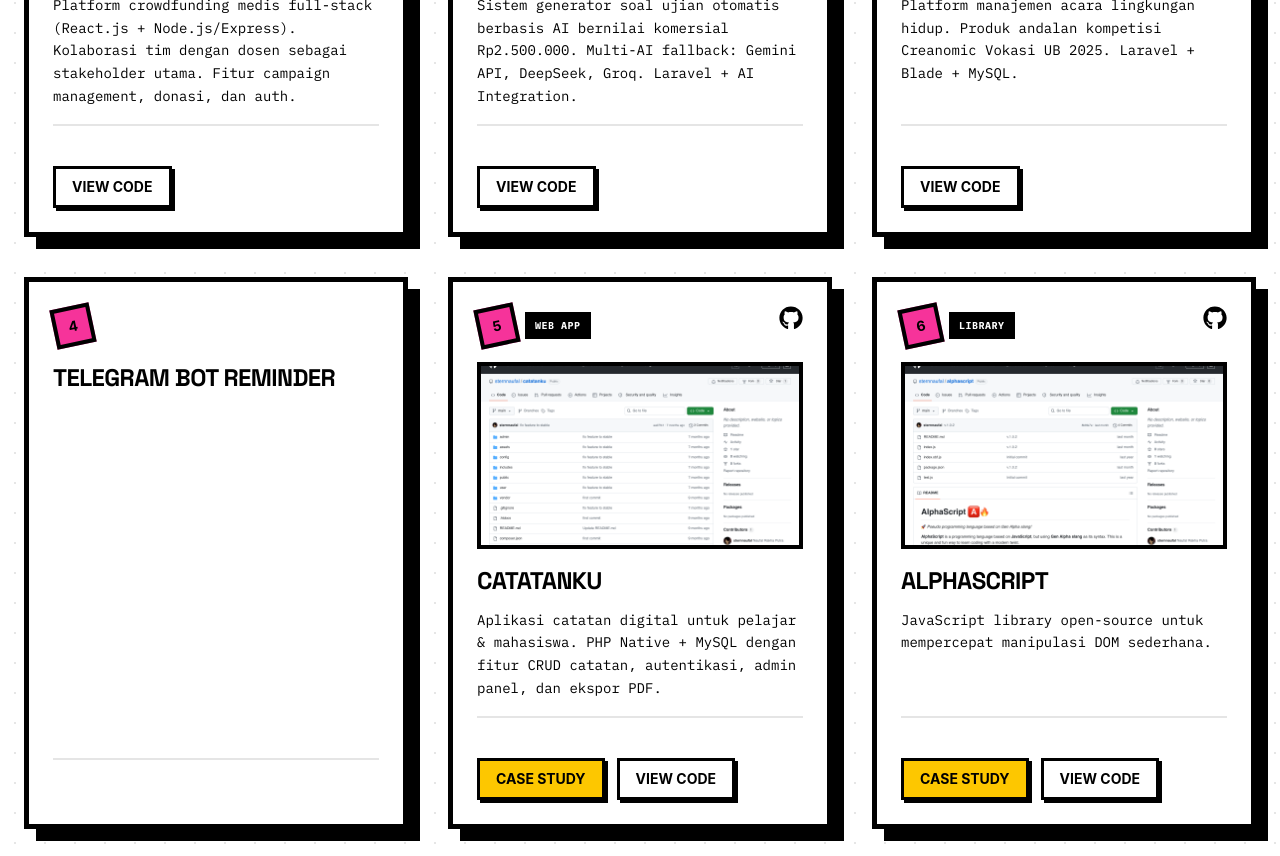
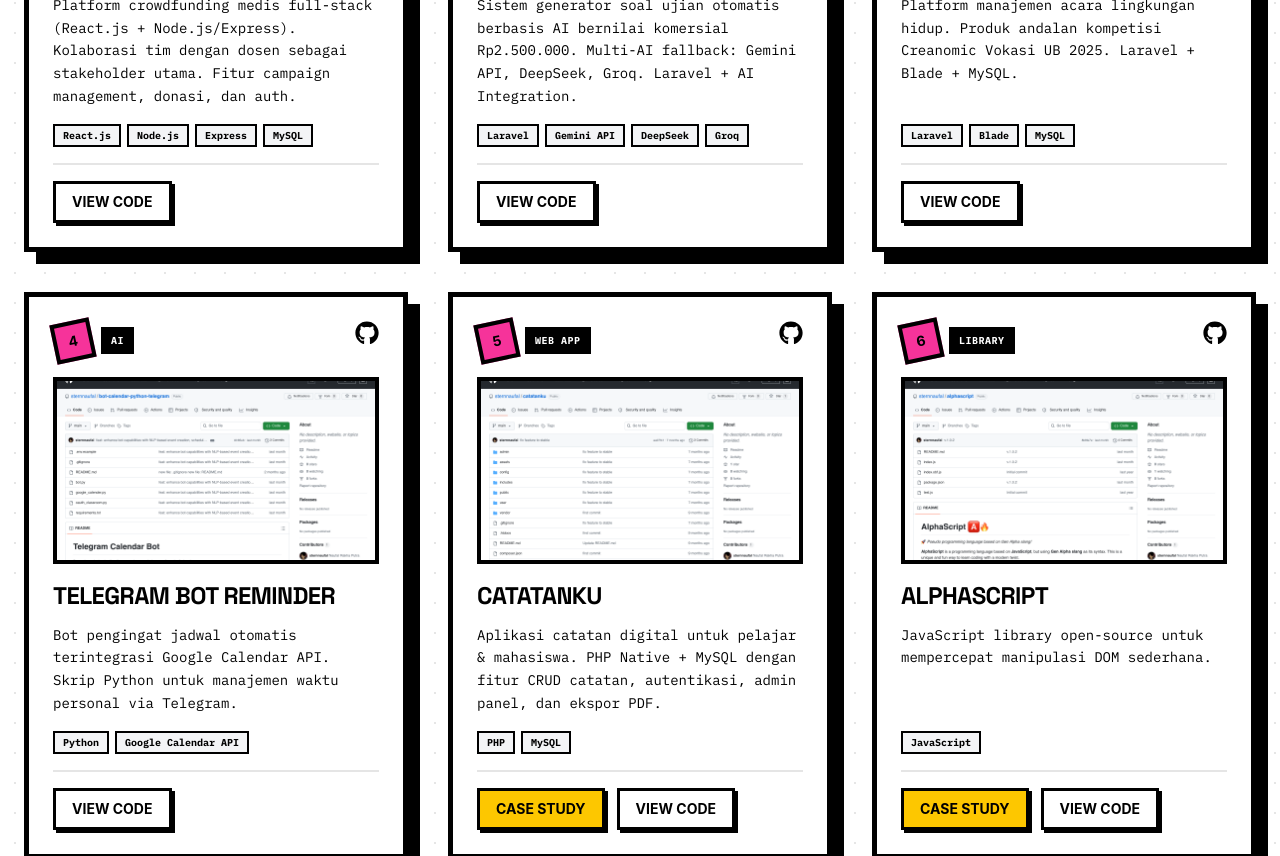
Before and after one commit to sternnaufal/sternnaufal.github.io, a React (Vite) app: page / in a window 1280 px wide. Shown: the part 1340-2196 px from the top of the page. Built offline with nearby package versions, Linux system fonts and the light colour scheme.

Commit message:
Add tech stack tags to project cards

```diff
--- a/src/components/Projects.jsx
+++ b/src/components/Projects.jsx
@@ -139,11 +139,21 @@ function Projects() {
                   {project.title}
                 </h4>
 
-                <p className="font-mono text-sm leading-relaxed mb-6 flex-grow border-b-2 border-black/10 dark:border-white/10 pb-4">
+                <p className="font-mono text-sm leading-relaxed mb-4 flex-grow">
                   {project.description}
                 </p>
 
-                <div className="mt-auto flex flex-wrap gap-3 pt-4">
+                {project.tech && project.tech.length > 0 && (
+                  <div className="flex flex-wrap gap-1.5 mb-4">
+                    {project.tech.map((t) => (
+                      <span key={t} className="font-mono text-[10px] font-bold bg-gray-100 dark:bg-gray-800 text-black dark:text-white px-2 py-0.5 border-2 border-black">
+                        {t}
+                      </span>
+                    ))}
+                  </div>
+                )}
+
+                <div className="mt-auto flex flex-wrap gap-3 pt-4 border-t-2 border-black/10 dark:border-white/10">
                   {project.caseStudy ? (
                     <a href={project.caseStudy} className="bg-yellow-400 dark:bg-pink-500 text-black dark:text-white font-bold px-4 py-2 border-3 border-black text-sm uppercase shadow-neo-mini hover:-translate-y-1 hover:shadow-neo transition-all">
                       Case Study
--- a/src/data/portfolioData.js
+++ b/src/data/portfolioData.js
@@ -7,7 +7,8 @@ export const projects = [
     description: 'Platform crowdfunding medis full-stack (React.js + Node.js/Express). Kolaborasi tim dengan dosen sebagai stakeholder utama. Fitur campaign management, donasi, dan auth.',
     github: 'https://github.com/orgs/group4pbl-carefund/repositories',
     live: 'https://frontend-wine-kappa-76.vercel.app/',
-    image: '/images/projects/carefund.png'
+    image: '/images/projects/carefund.png',
+    tech: ['React.js', 'Node.js', 'Express', 'MySQL']
   },
   {
     title: 'LG-Exambot',
@@ -15,17 +16,25 @@ export const projects = [
     description: 'Sistem generator soal ujian otomatis berbasis AI bernilai komersial Rp2.500.000. Multi-AI fallback: Gemini API, DeepSeek, Groq. Laravel + AI Integration.',
     github: 'https://github.com/sternnaufal/LG-exambot',
     live: 'https://exambot.l-glearning.com/',
-    image: '/images/projects/lg-exambot.png'
+    image: '/images/projects/lg-exambot.png',
+    tech: ['Laravel', 'Gemini API', 'DeepSeek', 'Groq']
   },
   {
     title: 'GreenEvent',
+    category: 'Web App',
     description: 'Platform manajemen acara lingkungan hidup. Produk andalan kompetisi Creanomic Vokasi UB 2025. Laravel + Blade + MySQL.',
     github: 'https://github.com/sternnaufal/greenEvent',
     live: 'https://greenevent.infinityfree.me',
-    image: '/images/projects/greenevent.png'
+    image: '/images/projects/greenevent.png',
+    tech: ['Laravel', 'Blade', 'MySQL']
   },
   {
     title: 'Telegram Bot Reminder',
+    category: 'AI',
+    description: 'Bot pengingat jadwal otomatis terintegrasi Google Calendar API. Skrip Python untuk manajemen waktu personal via Telegram.',
+    github: 'https://github.com/sternnaufal/bot-calendar-python-telegram',
+    image: '/images/projects/bot-telegram.png',
+    tech: ['Python', 'Google Calendar API']
   },
   {
     title: 'Catatanku',
@@ -33,7 +42,8 @@ export const projects = [
     description: 'Aplikasi catatan digital untuk pelajar & mahasiswa. PHP Native + MySQL dengan fitur CRUD catatan, autentikasi, admin panel, dan ekspor PDF.',
     github: 'https://github.com/sternnaufal/catatanku',
     caseStudy: '/projects/catatanku.html',
-    image: '/images/projects/catatanku.png'
+    image: '/images/projects/catatanku.png',
+    tech: ['PHP', 'MySQL']
   },
   {
     title: 'Alphascript',
@@ -41,7 +51,8 @@ export const projects = [
     description: 'JavaScript library open-source untuk mempercepat manipulasi DOM sederhana.',
     github: 'https://github.com/sternnaufal/alphascript',
     caseStudy: '/projects/alphascript.html',
-    image: '/images/projects/alphascript.png'
+    image: '/images/projects/alphascript.png',
+    tech: ['JavaScript']
   },
   {
     title: 'Sakurapai (CMS Video)',
@@ -49,7 +60,8 @@ export const projects = [
     description: 'Content Management System video streaming dengan fitur login, manajemen konten, dan MySQL. PHP Native.',
     github: 'https://github.com/sternnaufal/cmsvideo',
     caseStudy: '/projects/sakurapai.html',
-    image: '/images/projects/sakurapai.png'
+    image: '/images/projects/sakurapai.png',
+    tech: ['PHP', 'MySQL']
   },
   {
     title: 'Flag Quiz Master',
@@ -57,7 +69,8 @@ export const projects = [
     description: 'Game edukasi tebak bendera negara native Android. 60+ unduhan awal.',
     github: null,
     live: 'https://play.google.com/store/apps/details?id=com.seninterus.flagquizapps',
-    image: '/images/projects/flagquiz.png'
+    image: '/images/projects/flagquiz.png',
+    tech: ['Kotlin', 'Android']
   },
   {
     title: 'Sortiverse',
@@ -65,7 +78,8 @@ export const projects = [
     description: 'Game puzzle edukasi sorting untuk Android. 60+ unduhan awal.',
     github: null,
     live: 'https://play.google.com/store/apps/details?id=com.seninterus.sortiverse',
-    image: '/images/projects/sortiverse.png'
+    image: '/images/projects/sortiverse.png',
+    tech: ['Kotlin', 'Android']
   },
   {
     title: 'Todos API',
@@ -73,14 +87,16 @@ export const projects = [
     description: 'RESTful API manajemen todos dengan Express.js + TypeScript. Fitur pagination, filter multi-parameter, kategorisasi, prioritas, dan statistik. Deployed di Vercel.',
     github: 'https://github.com/sternnaufal/api',
     live: 'https://api-three-self-56.vercel.app/',
-    image: '/images/projects/todos-api.png'
+    image: '/images/projects/todos-api.png',
+    tech: ['Express.js', 'TypeScript', 'Vercel']
   },
   {
     title: 'Hanekawa Bot v4',
     category: 'AI',
     description: 'Discord bot serbaguna v4 berbasis JavaScript dengan fitur moderasi, musik, tiket, translasi, dan lainnya.',
     github: 'https://github.com/sternnaufal/hanekawa-bot-v4',
-    image: '/images/projects/hanekawa-bot.png'
+    image: '/images/projects/hanekawa-bot.png',
+    tech: ['JavaScript', 'Discord.js']
   },
   {
     title: 'Keepsimple',
@@ -88,7 +104,16 @@ export const projects = [
     description: 'CSS framework minimalis fokus pada kecepatan muat halaman dan kebersihan UI.',
     github: 'https://github.com/sternnaufal/keepsimple',
     caseStudy: '/projects/keepsimple.html',
-    image: '/images/projects/keepsimple.png'
+    image: '/images/projects/keepsimple.png',
+    tech: ['CSS']
+  },
+  {
+    title: 'Sterntools',
+    category: 'Tools',
+    description: 'Koleksi shell script dan tools untuk otomatisasi, sysadmin, dan produktivitas daily-use.',
+    github: 'https://github.com/sternnaufal/sterntools',
+    image: '/images/projects/sterntools.png',
+    tech: ['Shell']
   }
 ]
 
```
